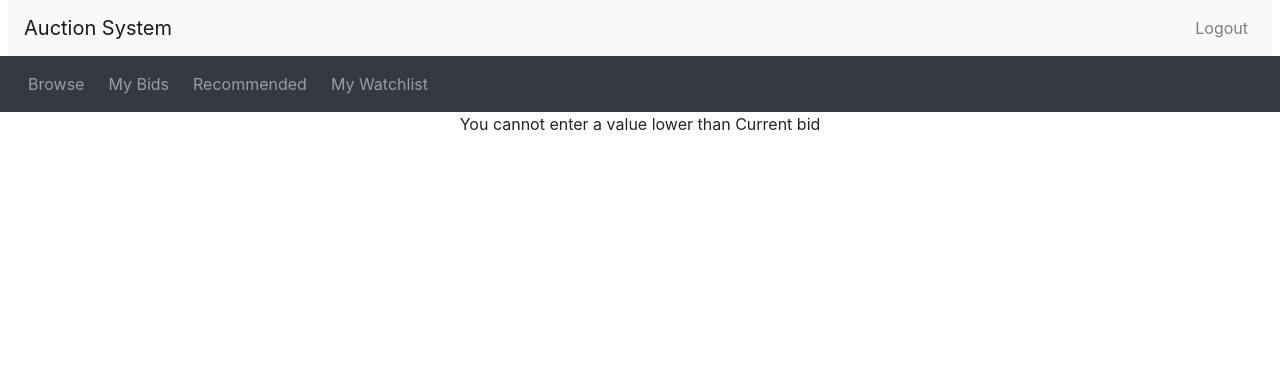
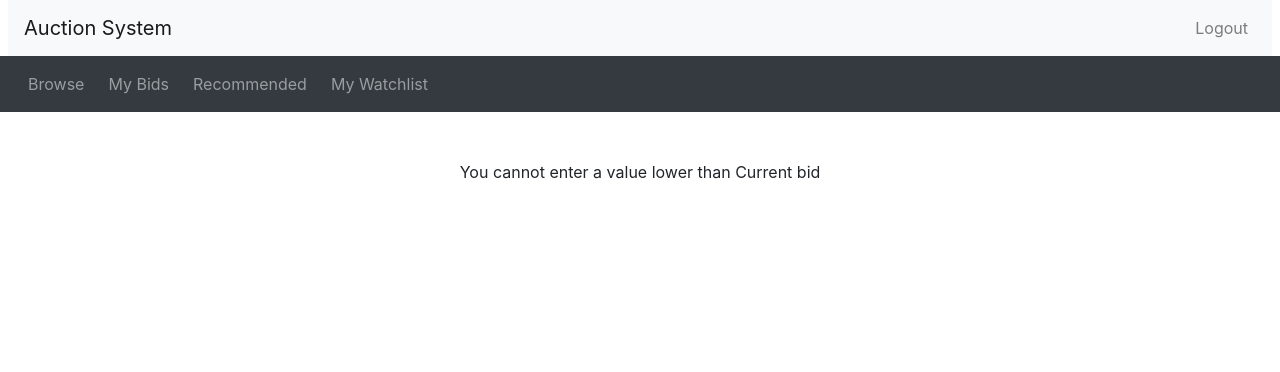
Before and after one commit to maggiewang027/database-group-project, a PHP site: page /place_bid.php in a window 1280 px wide. Shown: the top 372 px of the page. Run offline with PHP 8.4, Linux system fonts and the light colour scheme; the visitor is signed in with stand-in values (Sample User, id 1); data that the repository does not hold is empty; some libraries are stand-ins or nearby versions.

Commit message:
Update place_bid.php

```diff
--- a/auction/place_bid.php
+++ b/auction/place_bid.php
@@ -1,4 +1,5 @@
 <?php include_once("header.php")?>
+<div class="container my-5">
 <?php include("database.php")?>
 <?php require("utilities.php")?>
 <?php
```
